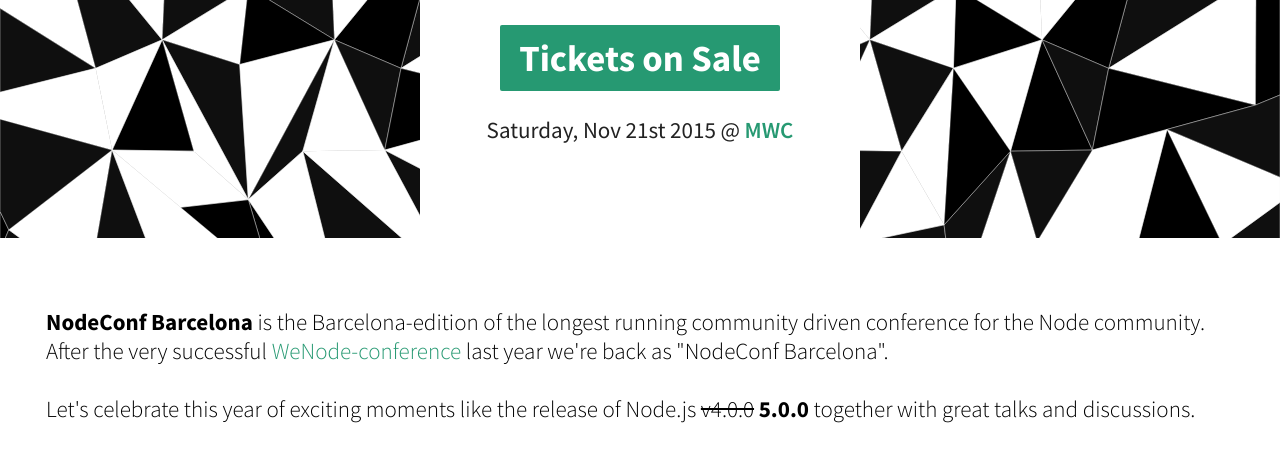
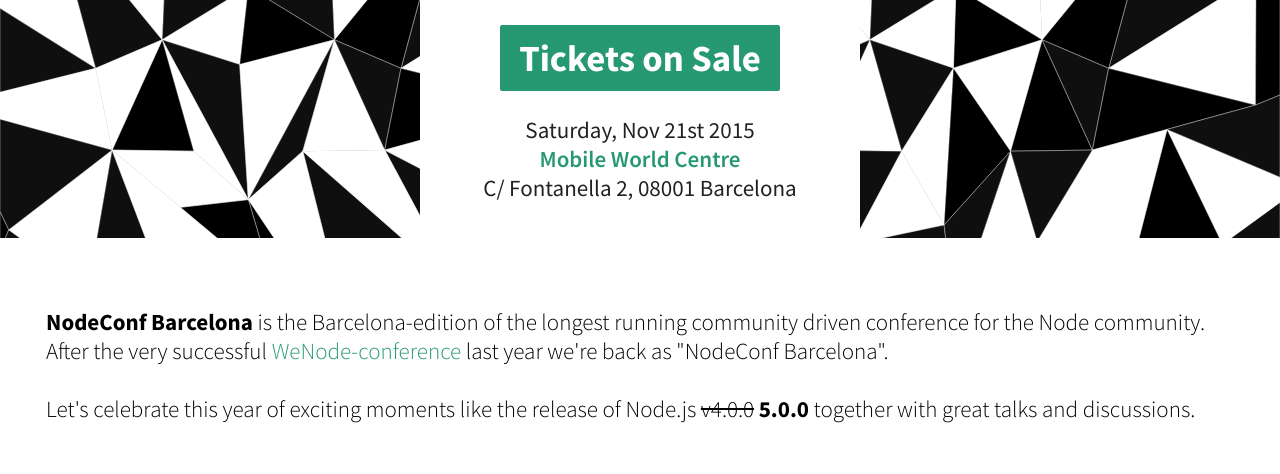
Before and after one commit to zentered/barcelona.nodeconf.com, a website: page layouts/layout.html in a window 1280 px wide. Shown: the part 312-786 px from the top of the page. Drawn offline with nearby package versions, Linux system fonts and the light colour scheme; some packages are replaced by stand-ins of ours; files that its build step writes are made by us from their sources; files whose address does not match are found by name.

Commit message:
added venue address

```diff
--- a/partials/header.html
+++ b/partials/header.html
@@ -11,7 +11,9 @@
                 </div>
                 <div class="col-xs-12">
                     <span class="venue-location">
-                        Saturday, Nov 21st 2015 @ <a href="http://mobileworldcapital.com">MWC</a>
+                        Saturday, Nov 21st 2015<br />
+                        <a href="https://www.mobileworldcentre.com">Mobile World Centre</a>
+                        <br />C/ Fontanella 2, 08001 Barcelona
                     </span>
                 </div>
             </div>
--- a/partials/info.html
+++ b/partials/info.html
@@ -7,7 +7,7 @@
     </div>
     <div class="row">
       <div class="col-xs-12 col-md-7">
-        <h4>Welcome to <a href="http://www.barcelona.nodeconf.com">Barcelona NodeConf</a>!</h4>
+        <h4>Welcome to <a href="http://barcelona.nodeconf.com">Barcelona NodeConf</a>!</h4>
         <p>A full day conference in the center of Barcelona including:</p>
         <ul>
           <li>One full day conference</li>
@@ -18,7 +18,7 @@
           <li>Talk to amazing people from all over Europe</li>
         </ul>
         <h4>How to reach the conference</h4>
-        <p>Conference is held in the <a href="http://mobileworldcapital.com/en/page/51" target="_blank">Mobile World Capital Barcelona building</a>. Public transport stop is
+        <p>Conference is held in the <a href="https://www.mobileworldcentre.com" target="_blank">Mobile World Centre</a>, C/ Fontanella 2, 08001 Barcelona. Public transport stop is
           <emph>Plaça Catalunya</emph> for Metro (<a href="http://www.tmb.cat/en/home" target="_blank">TMB</a>), Train (<a href="http://www.fgc.cat/eng/" target="_blank">FGC</a>, <a href="http://www20.gencat.cat/portal/site/rodalies/menuitem.9e250df67e11eb0471738010b0c0e1a0/?vgnextoid=f91a3dfb39fbb210VgnVCM1000000b0c1e0aRCRD&amp;vgnextchannel=f91a3dfb39fbb210VgnVCM1000000b0c1e0aRCRD&amp;vgnextfmt=default"
           target="_blank">RENFE</a>) and bus (<a href="http://www.tmb.cat/en/home" target="_blank">TMB</a>, <a href="http://www.aerobusbcn.com/" target="_blank">Aerobus</a>).
         </p>
```
